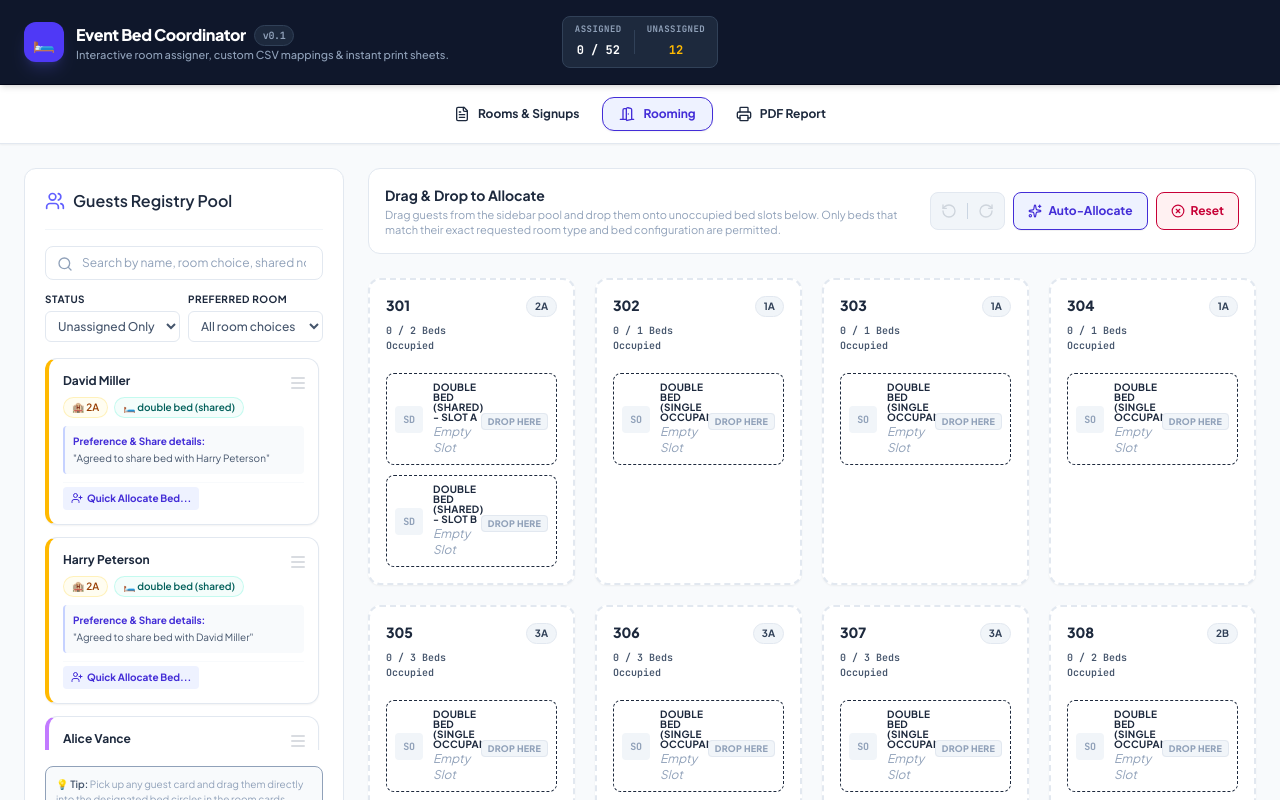
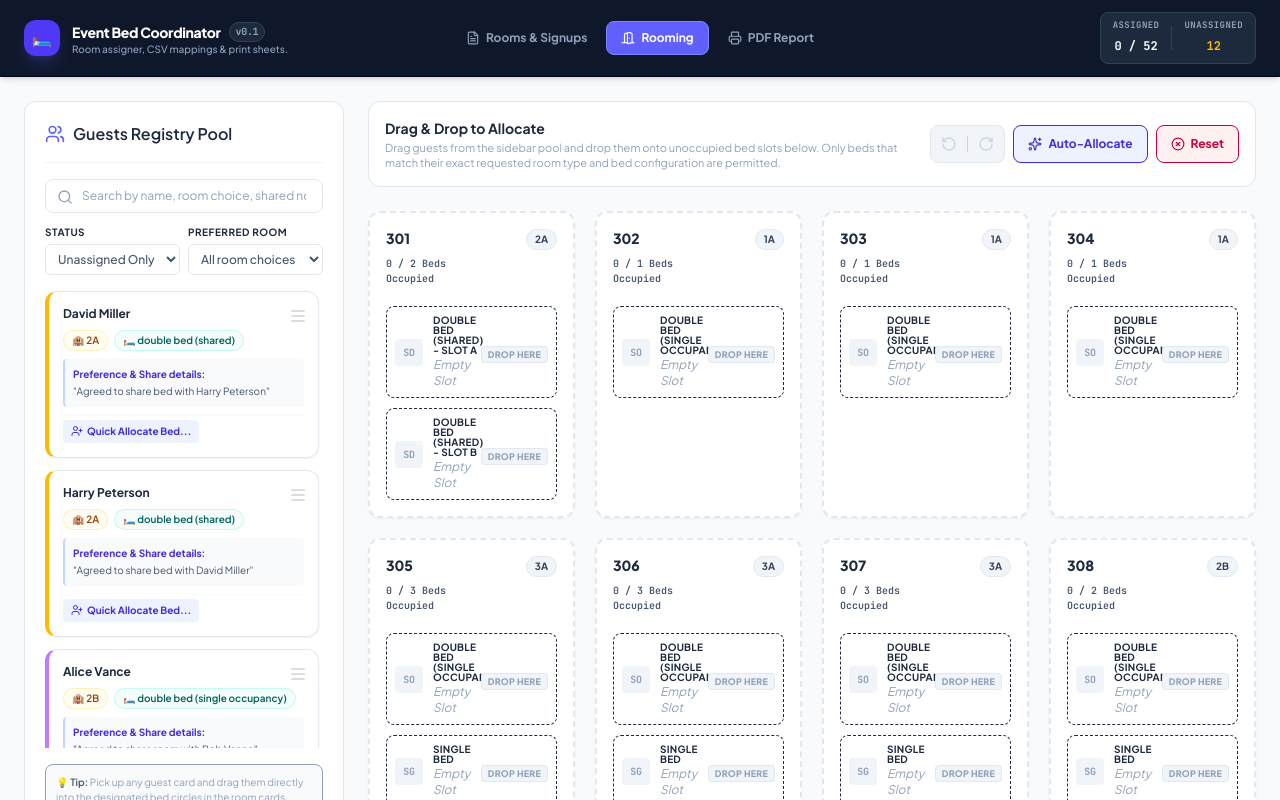
Before and after one commit to salvacodes/event-room-organizer, a React (Vite) app: page / in a window 1280 px wide. Shown: the top 800 px of the page. Built offline with nearby package versions, Linux system fonts and the light colour scheme.

Commit message:
merge the 2 top nav bars

```diff
--- a/src/App.tsx
+++ b/src/App.tsx
@@ -20,59 +20,36 @@ export default function App() {
         id="application-header"
         className="bg-slate-900 text-white border-b border-slate-950 sticky top-0 z-40 print:hidden shadow-md"
       >
-        <div className="grid grid-cols-[1fr_auto_1fr] items-center gap-4 px-6 py-4">
+        <div className="grid grid-cols-[1fr_auto_1fr] items-center gap-4 px-6 py-3">
           <div className="flex items-center gap-3">
-            <div className="w-10 h-10 rounded-xl bg-indigo-600 flex items-center justify-center shadow-lg shadow-indigo-500/20 text-white font-black select-none pointer-events-none flex-shrink-0">
-              <span className="text-lg">🛏️</span>
+            <div className="w-9 h-9 rounded-xl bg-indigo-600 flex items-center justify-center shadow-lg shadow-indigo-500/20 text-white font-black select-none pointer-events-none flex-shrink-0">
+              <span className="text-base">🛏️</span>
             </div>
             <div>
-              <h1 id="app-branded-title" className="text-base font-extrabold tracking-tight flex items-center gap-2">
+              <h1 id="app-branded-title" className="text-sm font-extrabold tracking-tight flex items-center gap-2">
                 Event Bed Coordinator
-                <span className="bg-slate-800 text-[10px] text-slate-400 border border-slate-700 px-2 py-0.5 rounded-full font-mono">
+                <span className="bg-slate-800 text-[10px] text-slate-400 border border-slate-700 px-1.5 py-0.5 rounded-full font-mono">
                   v0.1
                 </span>
               </h1>
-              <p className="text-[11px] text-slate-400 mt-0.5 font-medium leading-none">
-                Interactive room assigner, custom CSV mappings & instant print sheets.
+              <p className="text-[10px] text-slate-400 mt-0.5 font-medium leading-none hidden md:block">
+                Room assigner, CSV mappings & print sheets.
               </p>
             </div>
           </div>
 
-          <div className="items-center gap-3 bg-slate-800 border border-slate-700 px-3 py-1.5 rounded-lg hidden sm:flex">
-            <div className="text-center font-mono">
-              <span className="block text-[9px] text-slate-400 font-bold uppercase tracking-wider">Assigned</span>
-              <span className="text-xs text-white font-extrabold">
-                {assignedCount} / {totalBedsCount}
-              </span>
-            </div>
-            <div className="h-6 w-px bg-slate-700" />
-            <div className="text-center font-mono">
-              <span className="block text-[9px] text-slate-400 font-bold uppercase tracking-wider">Unassigned</span>
-              <span className="text-xs text-amber-400 font-extrabold">{unassignedCount}</span>
-            </div>
-          </div>
-
-          <div />
-        </div>
-      </header>
-
-      <nav
-        id="workspace-navigation"
-        className="bg-white border-b border-slate-200 sticky top-[73px] md:top-[72px] z-30 print:hidden shadow-xs"
-      >
-        <div className="px-6">
-          <div className="flex items-center justify-center py-3 space-x-1.5">
+          <nav id="workspace-navigation" className="flex items-center gap-1">
             <button
               type="button"
               id="tab-csv-selector"
               onClick={() => setActiveTab('csv')}
-              className={`flex items-center gap-2 px-4 py-2 rounded-xl text-xs font-bold transition-all cursor-pointer ${
+              className={`flex items-center gap-1.5 px-3.5 py-2 rounded-lg text-xs font-bold transition-all cursor-pointer ${
                 activeTab === 'csv'
-                  ? 'bg-indigo-50 text-indigo-700 shadow-xs border border-indigo-150'
-                  : 'text-slate-650 hover:bg-slate-50 border border-transparent'
+                  ? 'bg-indigo-500 text-white border border-indigo-400'
+                  : 'text-slate-400 hover:text-slate-200 hover:bg-white/10 border border-transparent'
               }`}
             >
-              <FileText className="w-4 h-4" />
+              <FileText className="w-3.5 h-3.5" />
               Rooms & Signups
             </button>
 
@@ -80,13 +57,13 @@ export default function App() {
               type="button"
               id="tab-board-selector"
               onClick={() => setActiveTab('board')}
-              className={`flex items-center gap-2 px-4 py-2 rounded-xl text-xs font-bold transition-all cursor-pointer ${
+              className={`flex items-center gap-1.5 px-3.5 py-2 rounded-lg text-xs font-bold transition-all cursor-pointer ${
                 activeTab === 'board'
-                  ? 'bg-indigo-50 text-indigo-700 shadow-xs border border-indigo-150'
-                  : 'text-slate-650 hover:bg-slate-50 border border-transparent'
+                  ? 'bg-indigo-500 text-white border border-indigo-400'
+                  : 'text-slate-400 hover:text-slate-200 hover:bg-white/10 border border-transparent'
               }`}
             >
-              <DoorOpen className="w-4 h-4" />
+              <DoorOpen className="w-3.5 h-3.5" />
               Rooming
             </button>
 
@@ -94,18 +71,34 @@ export default function App() {
               type="button"
               id="tab-report-selector"
               onClick={() => setActiveTab('report')}
-              className={`flex items-center gap-2 px-4 py-2 rounded-xl text-xs font-bold transition-all cursor-pointer ${
+              className={`flex items-center gap-1.5 px-3.5 py-2 rounded-lg text-xs font-bold transition-all cursor-pointer ${
                 activeTab === 'report'
-                  ? 'bg-indigo-50 text-indigo-700 shadow-xs border border-indigo-150'
-                  : 'text-slate-650 hover:bg-slate-50 border border-transparent'
+                  ? 'bg-indigo-500 text-white border border-indigo-400'
+                  : 'text-slate-400 hover:text-slate-200 hover:bg-white/10 border border-transparent'
               }`}
             >
-              <Printer className="w-4 h-4" />
+              <Printer className="w-3.5 h-3.5" />
               PDF Report
             </button>
+          </nav>
+
+          <div className="flex justify-end">
+            <div className="items-center gap-3 bg-slate-800 border border-slate-700 px-3 py-1.5 rounded-lg hidden sm:flex">
+              <div className="text-center font-mono">
+                <span className="block text-[9px] text-slate-400 font-bold uppercase tracking-wider">Assigned</span>
+                <span className="text-xs text-white font-extrabold">
+                  {assignedCount} / {totalBedsCount}
+                </span>
+              </div>
+              <div className="h-6 w-px bg-slate-700" />
+              <div className="text-center font-mono">
+                <span className="block text-[9px] text-slate-400 font-bold uppercase tracking-wider">Unassigned</span>
+                <span className="text-xs text-amber-400 font-extrabold">{unassignedCount}</span>
+              </div>
+            </div>
           </div>
         </div>
-      </nav>
+      </header>
 
       <main id="workspace-core-view" className="flex-1 w-full print:p-0">
         {activeTab === 'board' && (
--- a/src/features/allocation/AllocationBoard.tsx
+++ b/src/features/allocation/AllocationBoard.tsx
@@ -32,7 +32,7 @@ export default function AllocationBoard() {
 
   return (
     <div className="flex gap-6 items-start">
-      <div className="sticky top-[129px] h-[calc(100vh-129px)] overflow-y-auto w-80 flex-shrink-0 print:hidden custom-scrollbar">
+      <div className="sticky top-[64px] h-[calc(100vh-64px)] overflow-y-auto w-80 flex-shrink-0 print:hidden custom-scrollbar">
         <ParticipantPool />
       </div>
 
--- a/src/features/report/PrintReport.tsx
+++ b/src/features/report/PrintReport.tsx
@@ -58,7 +58,7 @@ export default function PrintReport() {
 
   return (
     <div id="print-report-module" className="flex gap-6 items-start">
-      <div className="print:hidden sticky top-[129px] w-72 flex-shrink-0 bg-white rounded-xl shadow-xs border border-slate-200 p-5 space-y-4 h-[calc(100vh-129px)] overflow-y-auto custom-scrollbar">
+      <div className="print:hidden sticky top-[64px] w-72 flex-shrink-0 bg-white rounded-xl shadow-xs border border-slate-200 p-5 space-y-4 h-[calc(100vh-64px)] overflow-y-auto custom-scrollbar">
         <div>
           <h2 className="text-sm font-bold text-slate-800 flex items-center gap-2">
             <Printer className="w-4 h-4 text-indigo-600" />
```
Also changed, not shown: 1 other file (tests, documents, lock files or other folders).
